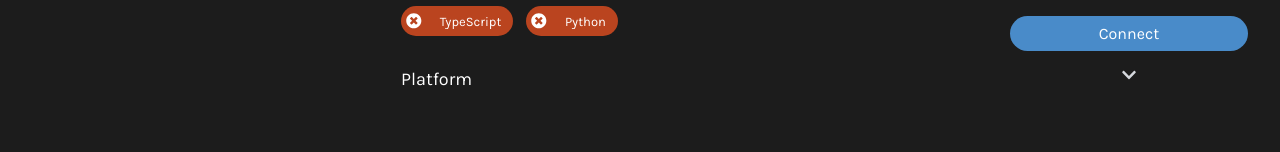
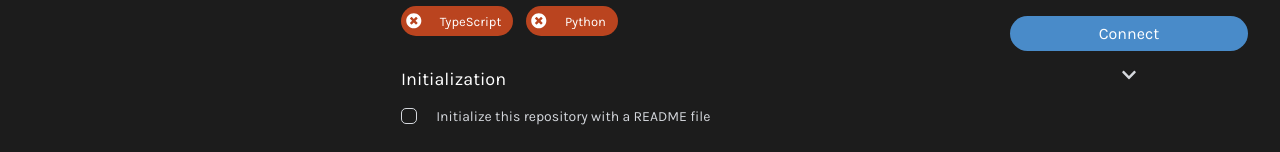
Before and after one commit to rarcz29/cnode-client, a React (Create React App) app: page /new in a window 1280 px wide. Shown: the part 800-952 px from the top of the page. Built offline with nearby package versions, Linux system fonts and the light colour scheme.

Commit message:
Create a checkbox

```diff
--- /dev/null
+++ b/src/components/common/Checkbox/Checkbox.js
@@ -0,0 +1,14 @@
+import React from 'react';
+import { Checkmark, Container, Styledinput } from './styles';
+
+const Checkbox = (props) => {
+    return (
+        <Container>
+            Initialize this repository with a README file
+            <Styledinput type="checkbox" {...props} />
+            <Checkmark></Checkmark>
+        </Container>
+    );
+};
+
+export default Checkbox;
--- /dev/null
+++ b/src/components/common/Checkbox/index.js
@@ -0,0 +1 @@
+export { default } from './Checkbox';
--- /dev/null
+++ b/src/components/common/Checkbox/styles.js
@@ -0,0 +1,39 @@
+import COLORS from 'constants/colors';
+import styled from 'styled-components';
+
+export const Container = styled.label`
+    position: relative;
+    padding-left: 2.2rem;
+    cursor: pointer;
+    font-size: 0.875rem;
+    user-select: none;
+    color: ${COLORS.FOREGROUND.SECONDARY};
+
+    & > input:checked ~ span {
+        background-color: ${COLORS.BLUE};
+        border-color: ${COLORS.BLUE};
+    }
+`;
+
+export const Styledinput = styled.input`
+    position: absolute;
+    opacity: 0;
+    cursor: pointer;
+    height: 0;
+    width: 0;
+`;
+
+export const Checkmark = styled.span`
+    position: absolute;
+    top: 0;
+    left: 0;
+    display: flex;
+    justify-content: center;
+    align-items: center;
+    height: 1rem;
+    width: 1rem;
+    border-radius: 0.3125rem;
+    border: 1px solid ${COLORS.FOREGROUND.SECONDARY};
+    transition: background-color ease-in-out 250ms,
+        border-color ease-in-out 250ms;
+`;
--- a/src/views/NewRepoView/NewRepoView.js
+++ b/src/views/NewRepoView/NewRepoView.js
@@ -1,8 +1,10 @@
 import { faCheck, faTimesCircle } from '@fortawesome/free-solid-svg-icons';
+import Checkbox from 'components/common/Checkbox';
 import { TreeFontAwesomeIcon } from 'components/layouts/PanelLayout/styles';
 import COLORS from 'constants/colors';
 import React from 'react';
 import {
+    CheckboxContainer,
     ChipsContainer,
     StyledChip,
     StyledPageHeader,
@@ -83,7 +85,16 @@ const NewRepoView = () => {
                 </ChipsContainer>
             </StyledSection>
             <StyledSection>
-                <h1>Platform</h1>
+                <h1>Initialization</h1>
+                <CheckboxContainer>
+                    <Checkbox />
+                </CheckboxContainer>
+            </StyledSection>
+            <StyledSection>
+                <h1>Share with the community</h1>
+                <CheckboxContainer>
+                    <Checkbox />
+                </CheckboxContainer>
             </StyledSection>
         </>
     );
--- a/src/views/NewRepoView/styles.js
+++ b/src/views/NewRepoView/styles.js
@@ -83,3 +83,7 @@ export const StyledChip = styled(Chip)`
         color: ${(props) => props.color || 'white'};
     }
 `;
+
+export const CheckboxContainer = styled.div`
+    margin-top: 1rem;
+`;
```
